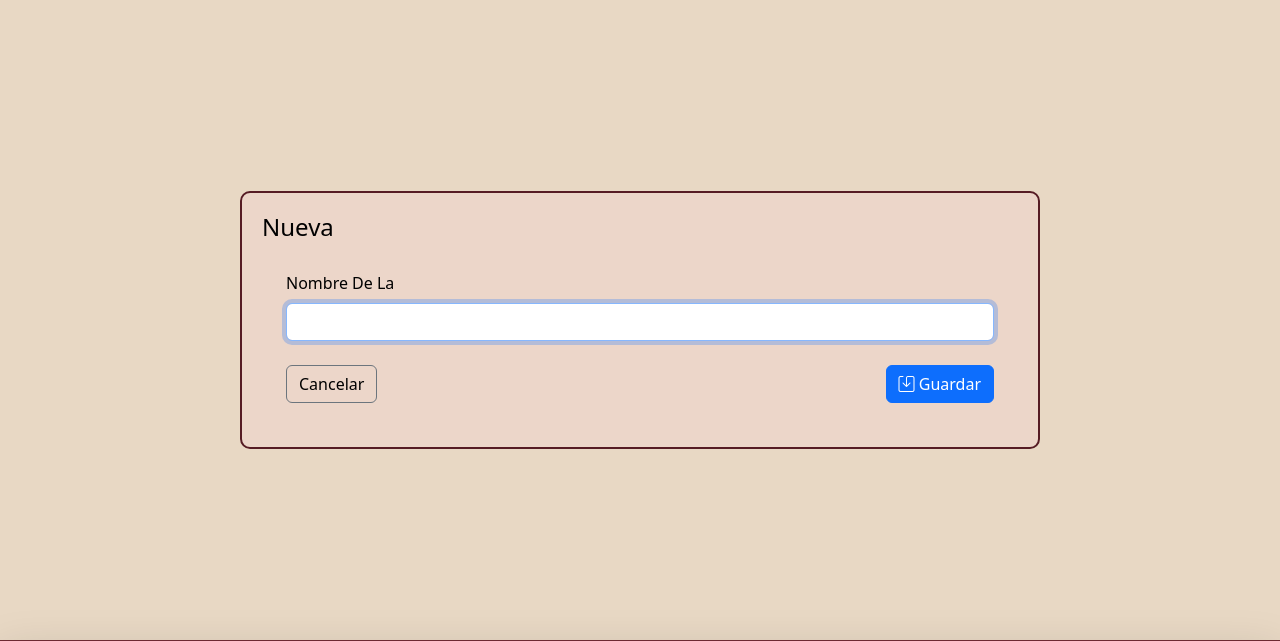
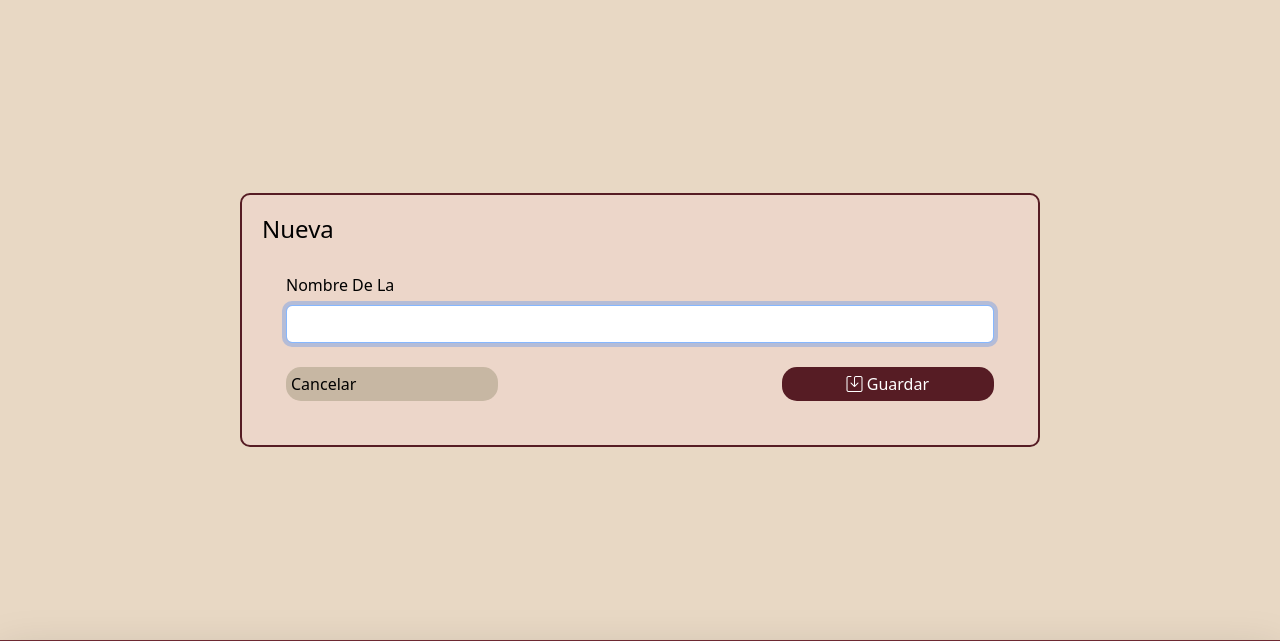
Before and after one commit to Alejo4758/TrabajoFinalPWD, a PHP site: page /Vista/formAuxiliar.php in a window 1280 px wide. Shown: the part 146-787 px from the top of the page. Run offline with PHP 8.4, Linux system fonts and the light colour scheme; the template is opened without the code that fills it, so the values that code supplies are empty.

Commit message:
formAuxiliar botones

```diff
--- a/Vista/formAuxiliar.php
+++ b/Vista/formAuxiliar.php
@@ -50,11 +50,11 @@
 
                             <div class="d-flex justify-content-between mt-4">
                                 <a href="../Control/controladorGet.php?accion=panelAdmin&vista=<?= $tipo ?>s"
-                                   class="btn btn-outline-secondary">
+                                   class="cancelar">
                                     Cancelar
                                 </a>
 
-                                <button type="submit" class="btn btn-primary">
+                                <button type="submit" class="guardarCambios">
                                     <i class="bi bi-save"></i> Guardar
                                 </button>
                             </div>
```
